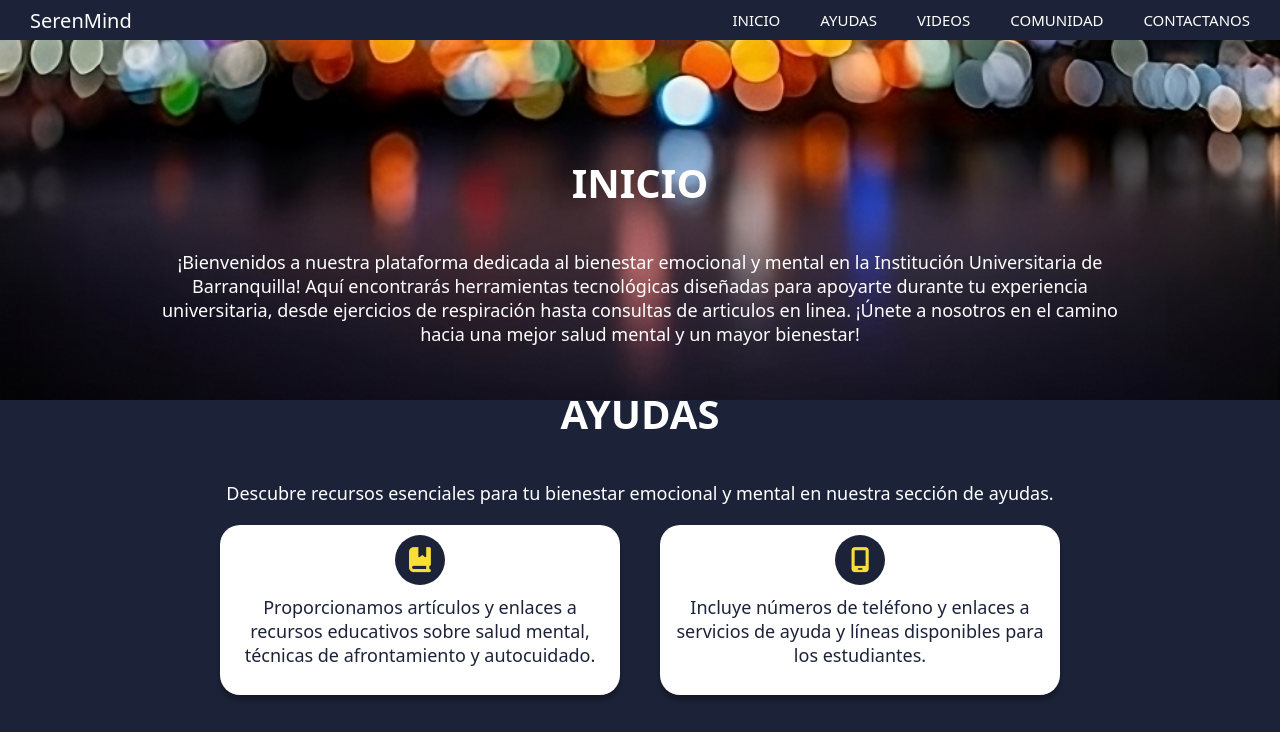
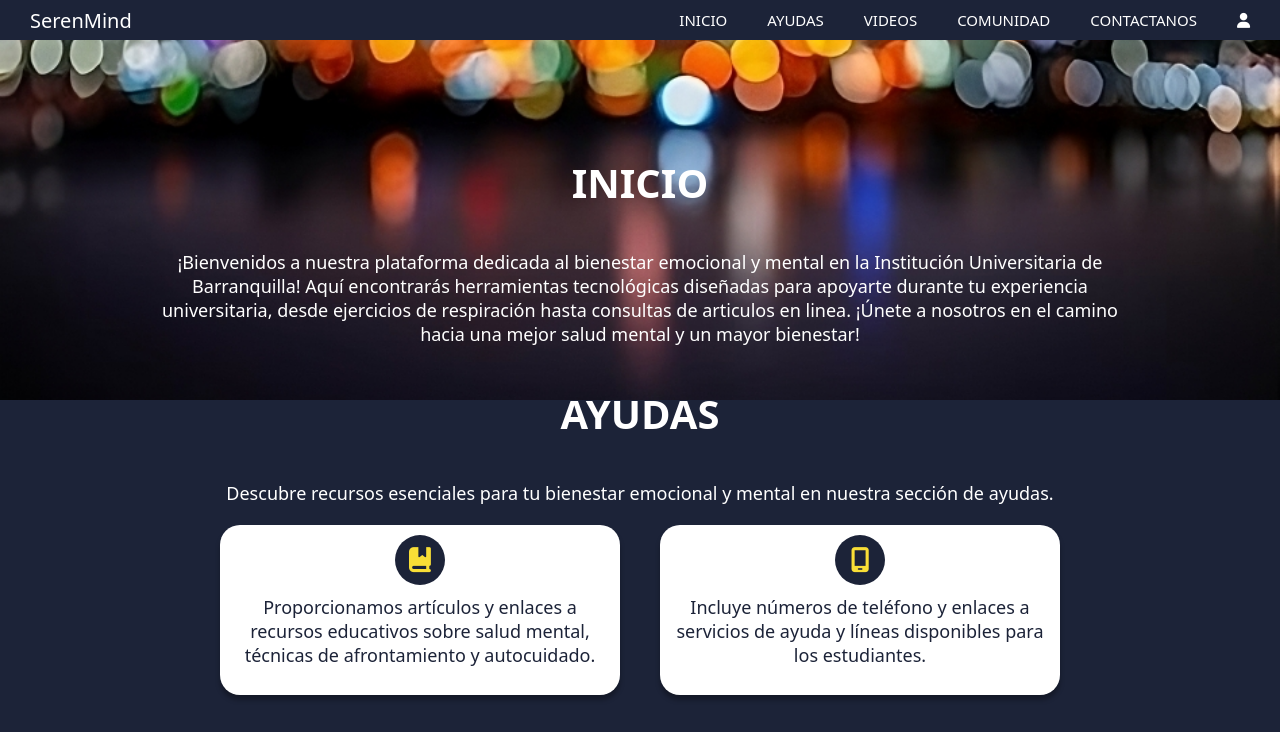
Before and after one commit to Josedecald/Parcial_WEB, a plain HTML site: page index.html in a window 1280 px wide. Shown: the top 732 px of the page. Drawn offline with Linux system fonts and the light colour scheme.

Commit message:
sojvipaodhav

```diff
--- a/index.html
+++ b/index.html
@@ -19,6 +19,7 @@
             <a href="../html/Videos.html">VIDEOS</a>
             <a href="./html/comunidad.html">comunidad</a>
             <a href="./html/formulario.html">CONTACTANOS</a>
+            <a href="./html/login.html"><i class="fa-solid fa-user"></i></a>
         </nav>
     </div>
 
```
